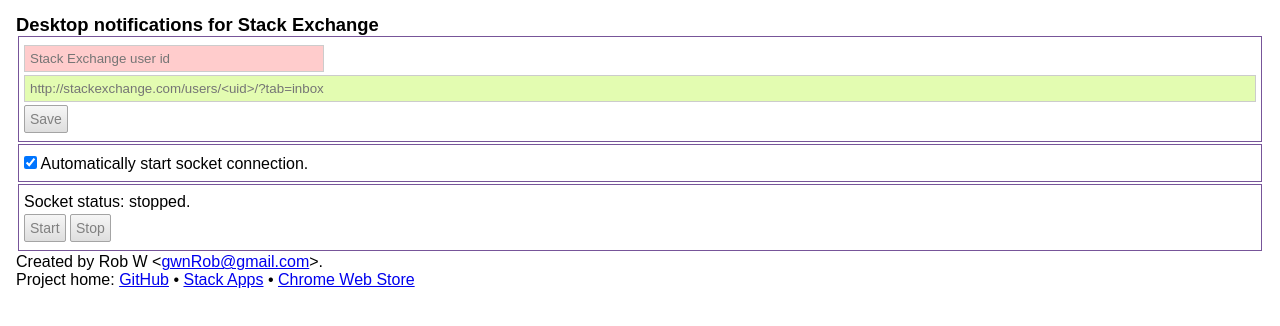
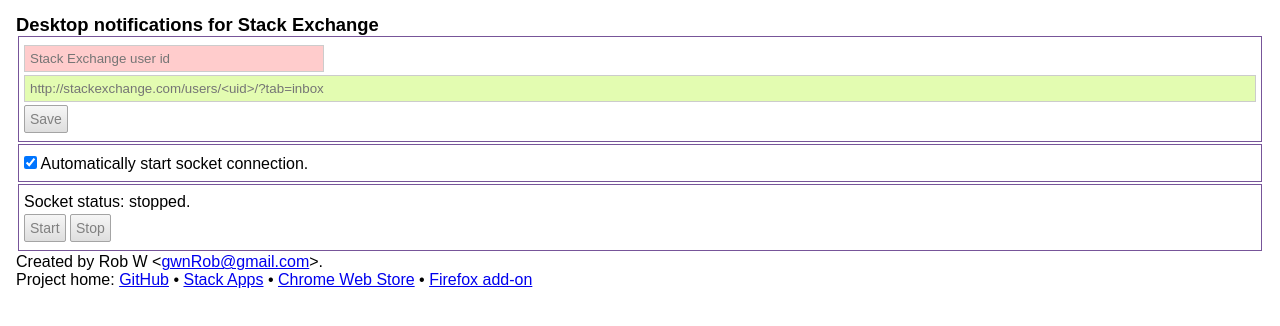
Before and after one commit to Rob--W/stackexchange-notifications, a browser extension: page Firefox/data/options.html in a window 1280 px wide. Drawn offline with Linux system fonts and the light colour scheme.

Commit message:
+Screenshots, instructions (+build.sh) for Firefox
AMO version 1.5.1
CWS version 1.5
License: MIT

```diff
--- a/Firefox/data/options.html
+++ b/Firefox/data/options.html
@@ -34,7 +34,7 @@
 <footer>
 Created by Rob W &lt;<a href="mailto:gwnRob@gmail.com" target="_blank">gwnRob@gmail.com</a>&gt;.<br>
 Project home: <a href="https://github.com/Rob--W/stackexchange-notifications" target="_blank">GitHub</a> &bull; <a href="http://stackapps.com/q/3780/9699?real-time-desktop-notifications-for-stack-exchange-inbox" target="_blank">Stack Apps</a> &bull;
-<a href="https://chrome.google.com/webstore/detail/ijglncoabcgieiokjmgdogpefdblmnle" target="_blank">Chrome Web Store</a>
+<a href="https://chrome.google.com/webstore/detail/ijglncoabcgieiokjmgdogpefdblmnle" target="_blank">Chrome Web Store</a> &bull; <a href="https://addons.mozilla.org/en-US/firefox/addon/real-time-desktop-notificat/" target="_blank">Firefox add-on</a>
 </footer>
 
 <script src="options.js"></script>
```
Also changed, not shown: Chrome/options.html (+1 -1 lines), Firefox/README.md, README.md, screenshots/chrome_notif.png (added), screenshots/chrome_options.png (added), screenshots/firefox_notif_linux.png (added), screenshots/firefox_notif_win7.png (added), screenshots/firefox_notif_winxp.png (added), screenshots/firefox_options_widget.png (added), screenshots/stackapps-screenshot.png (added), screenshots/stackapps-thumbnail.png (added), 4 other files.
